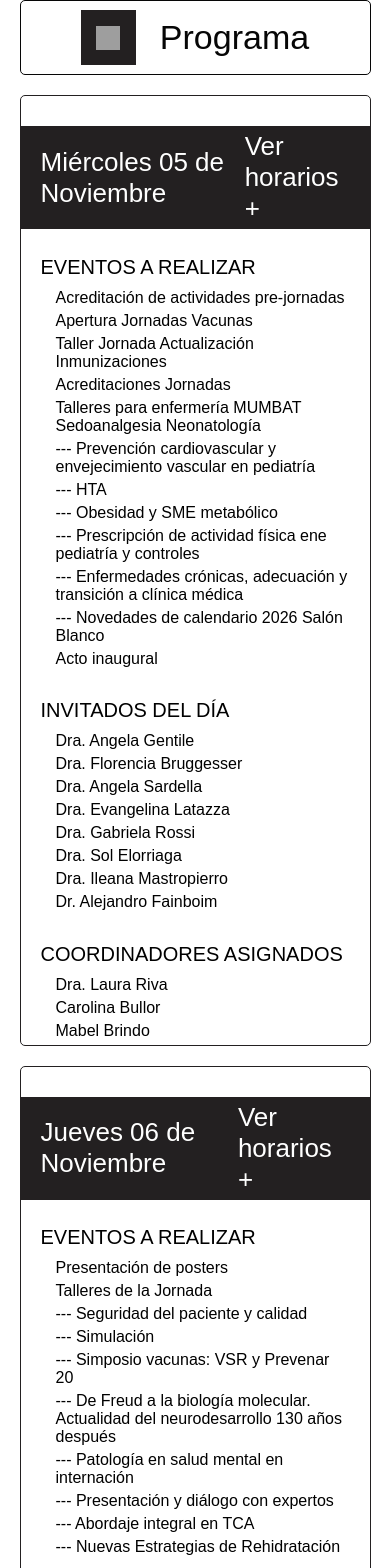
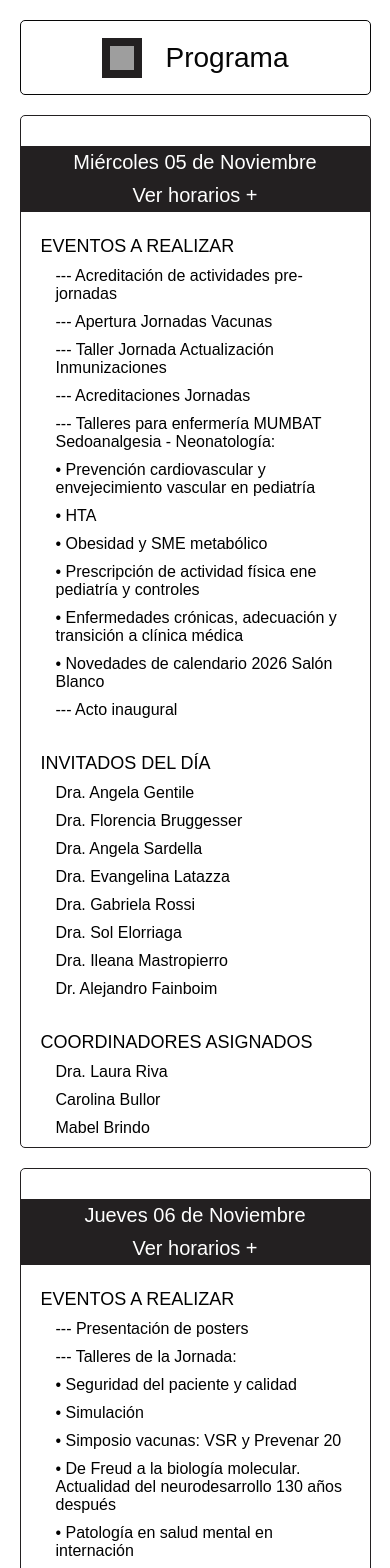
Before and after one commit to magnoitsystems/proyecto-jornadas-interhospitalarias, a Next.js app: page /programa in a window 390 px wide. Shown: the top 1568 px of the page. Built offline with nearby package versions, Linux system fonts and the light colour scheme; grey boxes are pictures that could not be loaded; a web font is replaced by a local one.

Commit message:
finish setting up mobile first at programa section and global.css

```diff
--- a/src/app/globals.css
+++ b/src/app/globals.css
@@ -15,12 +15,12 @@
   --secondary-color-5: #060606;
 
   /*font-sizes*/
-  --h1-size: 2.125rem; /*34px*/
-  --h2-size: 1.625rem; /*26px*/
-  --h3-size: 1.5rem; /*24px*/
-  --h4-size: 1.25rem; /*20px*/
-  --h5-size: 1.125rem; /*18px*/
-  --h6-size: 0.875rem; /*14px*/
+  --h1-size: 1.75rem; /* 28px */
+  --h2-size: 1.5rem;  /* 24px */
+  --h3-size: 1.25rem; /* 20px */
+  --h4-size: 1.125rem; /* 18px */
+  --h5-size: 1rem;    /* 16px */
+  --h6-size: 0.875rem; /* 14px */
 
   /*margin/padding*/
   --50px: 3.125rem; /*50px*/
@@ -71,3 +71,28 @@ h6{
   font-size: var(--h6-size);
   font-weight: lighter;
 }
+
+
+@media (min-width: 768px) {
+  :root {
+    /* Tablet */
+    --h1-size: 2.125rem; /* 34px */
+    --h2-size: 1.625rem; /* 26px */
+    --h3-size: 1.5rem;   /* 24px */
+    --h4-size: 1.25rem;  /* 20px */
+    --h5-size: 1.125rem; /* 18px */
+    --h6-size: 0.875rem; /* 14px */
+  }
+}
+
+@media (min-width: 1024px) {
+  :root {
+    /* Desktop*/
+    --h1-size: 2.125rem; /*34px*/
+    --h2-size: 1.625rem; /*26px*/
+    --h3-size: 1.5rem; /*24px*/
+    --h4-size: 1.25rem; /*20px*/
+    --h5-size: 1.125rem; /*18px*/
+    --h6-size: 0.875rem; /*14px*/
+  }
+}
--- a/src/app/programa/page.tsx
+++ b/src/app/programa/page.tsx
@@ -12,18 +12,18 @@ export default function Programa(){
             />
             <Summery
                 date={'Miércoles 05 de Noviembre'}
-                eventos={['Acreditación de actividades pre-jornadas',
-                    'Apertura Jornadas Vacunas',
-                    'Taller Jornada Actualización Inmunizaciones',
-                    'Acreditaciones Jornadas',
-                    'Talleres para enfermería MUMBAT Sedoanalgesia Neonatología',
-                    '--- Prevención cardiovascular y envejecimiento vascular en pediatría',
-                    '--- HTA',
-                    '--- Obesidad y SME metabólico',
-                    '--- Prescripción de actividad física ene pediatría y controles',
-                    '--- Enfermedades crónicas, adecuación y transición a clínica médica',
-                    '--- Novedades de calendario 2026 Salón Blanco',
-                    'Acto inaugural'
+                eventos={['--- Acreditación de actividades pre-jornadas',
+                    '--- Apertura Jornadas Vacunas',
+                    '--- Taller Jornada Actualización Inmunizaciones',
+                    '--- Acreditaciones Jornadas',
+                    '--- Talleres para enfermería MUMBAT Sedoanalgesia - Neonatología:',
+                    '• Prevención cardiovascular y envejecimiento vascular en pediatría',
+                    '• HTA',
+                    '• Obesidad y SME metabólico',
+                    '• Prescripción de actividad física ene pediatría y controles',
+                    '• Enfermedades crónicas, adecuación y transición a clínica médica',
+                    '• Novedades de calendario 2026 Salón Blanco',
+                    '--- Acto inaugural'
                 ]}
                 invitados={['Dra. Angela Gentile',
                     'Dra. Florencia Bruggesser',
@@ -43,16 +43,16 @@ export default function Programa(){
             <Summery
                 date={'Jueves 06 de Noviembre'}
                 eventos={[
-                    'Presentación de posters',
-                    'Talleres de la Jornada',
-                    '--- Seguridad del paciente y calidad',
-                    '--- Simulación',
-                    '--- Simposio vacunas: VSR y Prevenar 20',
-                    '--- De Freud a la biología molecular. Actualidad del neurodesarrollo 130 años después',
-                    '--- Patología en salud mental en internación',
-                    '--- Presentación y diálogo con expertos',
-                    '--- Abordaje integral en TCA',
-                    '--- Nuevas Estrategias de Rehidratación'
+                    '--- Presentación de posters',
+                    '--- Talleres de la Jornada:',
+                    '• Seguridad del paciente y calidad',
+                    '• Simulación',
+                    '• Simposio vacunas: VSR y Prevenar 20',
+                    '• De Freud a la biología molecular. Actualidad del neurodesarrollo 130 años después',
+                    '• Patología en salud mental en internación',
+                    '• Presentación y diálogo con expertos',
+                    '• Abordaje integral en TCA',
+                    '• Nuevas Estrategias de Rehidratación'
                 ]}
                 invitados={[
                     'Dr. Tomás Baliña',
@@ -82,16 +82,16 @@ export default function Programa(){
             <Summery
                 date={'Viernes 07 de Noviembre'}
                 eventos={[
-                    'Talleres de la jornada',
-                    '--- Talleres de simulación (HTAL DBV)',
-                    '--- Reunión del Comité de Ética',
-                    '--- Trauma: Incidentes con víctimas múltiples',
-                    '--- Neurodesarrollo: Selectividad alimentaria',
-                    '--- Endocrinología. Tratamiento obesidad con análogos GLP1',
-                    '--- Simposio Takeda. Dengue',
-                    '--- Innovación Tecnológica/IA',
-                    '--- Procuración de órganos y trasplante (Comunidad)',
-                    'Cierre - Cocktail despedida 20:30hs'
+                    '--- Talleres de la jornada:',
+                    '• Talleres de simulación (HTAL DBV)',
+                    '• Reunión del Comité de Ética',
+                    '• Trauma: Incidentes con víctimas múltiples',
+                    '• Neurodesarrollo: Selectividad alimentaria',
+                    '• Endocrinología. Tratamiento obesidad con análogos GLP1',
+                    '• Simposio Takeda. Dengue',
+                    '• Innovación Tecnológica/IA',
+                    '• Procuración de órganos y trasplante (Comunidad)',
+                    '--- Cierre - Cocktail despedida 20:30hs'
                 ]}
                 invitados={[
                     'Dr. Miguel del Valle',
--- a/src/components/general/SectionTitle/sectionTitle.module.css
+++ b/src/components/general/SectionTitle/sectionTitle.module.css
@@ -7,6 +7,7 @@
     width: 90%;
     height: 75px;
     margin: auto;
+    margin-top: var(--20px);
 
     border: 1px solid var(--secondary-color-5);
     border-radius: 5px;
@@ -15,17 +16,13 @@
     transition: 0.5s ease;
 }
 
-.global{
-    margin-top: 10px;
-}
-
 .icon{
     display: flex;
     align-items: center;
     justify-content: center;
     width: 100%;
-    height: 55px;
-    max-width: 55px;
+    height: 40px;
+    max-width: 40px;
     margin-right: 1.5rem;
 
     background-color: var(--secondary-color-4);
@@ -133,3 +130,19 @@
 .signinupTitleIconHover {
     background-color: var(--primary-color-3);
 }
+
+
+
+@media (min-width: 768px) {
+    .icon{
+        height: 55px;
+        max-width: 55px;
+    }
+}
+
+@media (min-width: 1024px) {
+    .icon{
+        height: 55px;
+        max-width: 55px;
+    }
+}
--- a/src/components/programa/ProgramSummery/programSummery.module.css
+++ b/src/components/programa/ProgramSummery/programSummery.module.css
@@ -15,7 +15,7 @@
 /*date + schedule container*/
 .date{
     display: flex;
-    flex-direction: row;
+    flex-direction: column;
     align-items: center;
     justify-content: space-between;
     width: 100%;
@@ -26,7 +26,7 @@
     background-color: var(--secondary-color-4);
     color: var(--secondary-color-1);
 }
-.date h2{
+.date h3{
     margin-top: var(--5px);
     margin-bottom: var(--5px);
 }
@@ -52,7 +52,7 @@
 }
 .section ul li{
     list-style-type: none;
-    margin-bottom: var(--5px);
+    margin-bottom: var(--10px);
 }
 .section h4{
     margin-bottom: var(--10px);
@@ -68,3 +68,16 @@
 .visible {
     display: flex;
 }
+
+
+@media (min-width: 768px) {
+    .date{
+        flex-direction: row;
+    }
+}
+
+@media (min-width: 1024px) {
+    .date{
+        flex-direction: row;
+    }
+}
--- a/src/components/programa/ProgramSummery/programSummery.tsx
+++ b/src/components/programa/ProgramSummery/programSummery.tsx
@@ -19,12 +19,12 @@ export default function Summary({date, eventos, invitados, coordinadores, imgSrc
     return(
         <main className={`${styles.main} ${cactus.className}`}>
             <div className={styles.date}>
-                <h2>{date}</h2>
-                <h2 className={styles.desplegable}
+                <h3>{date}</h3>
+                <h3 className={styles.desplegable}
                     onClick={() => setMostrarHorario(!mostrarHorario)}
                     style={{ cursor: 'pointer' }}>
                     {mostrarHorario ? 'Ocultar horarios -' : 'Ver horarios +'}
-                </h2>
+                </h3>
             </div>
 
             <div className={styles.section}>
```
